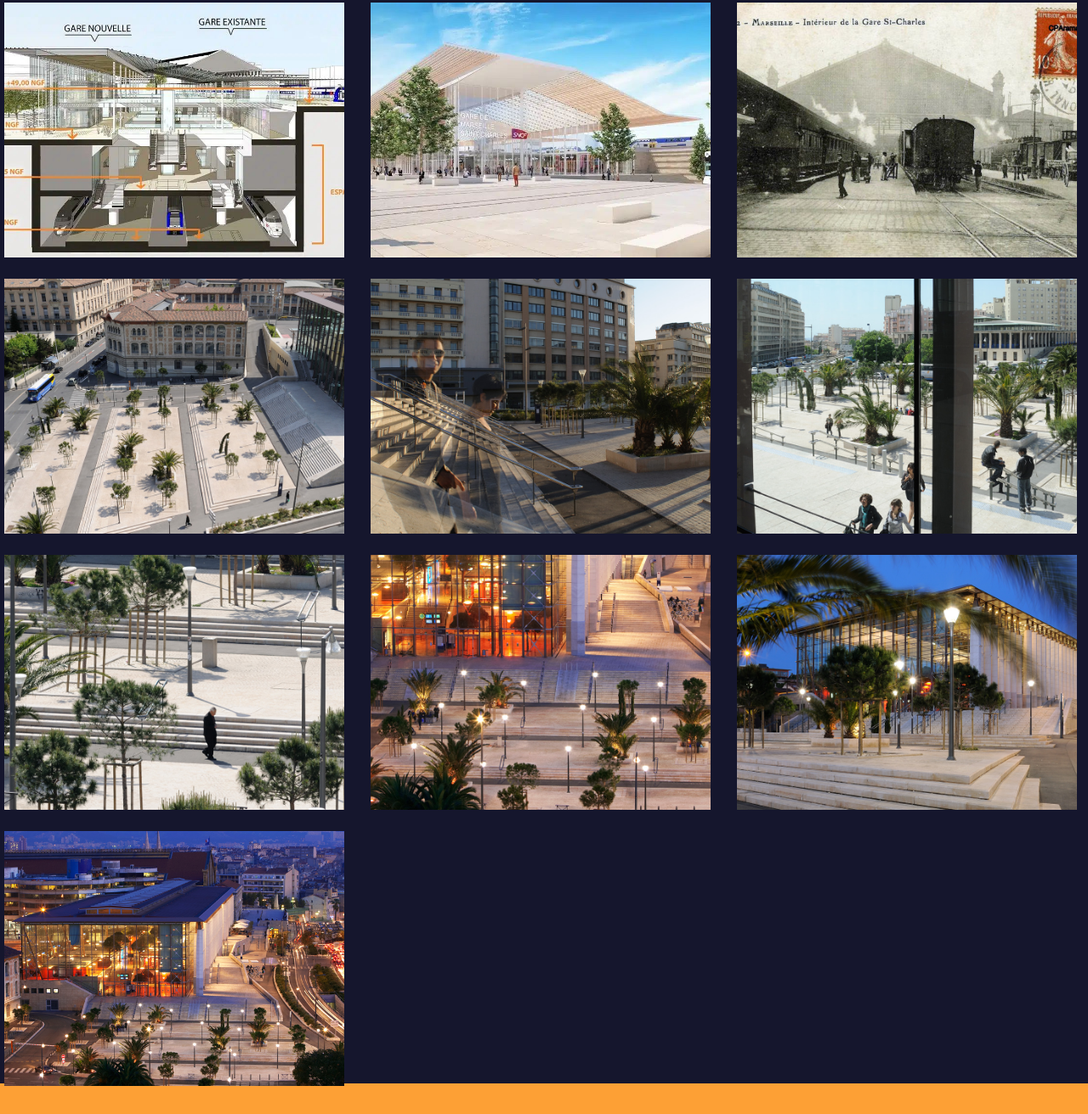
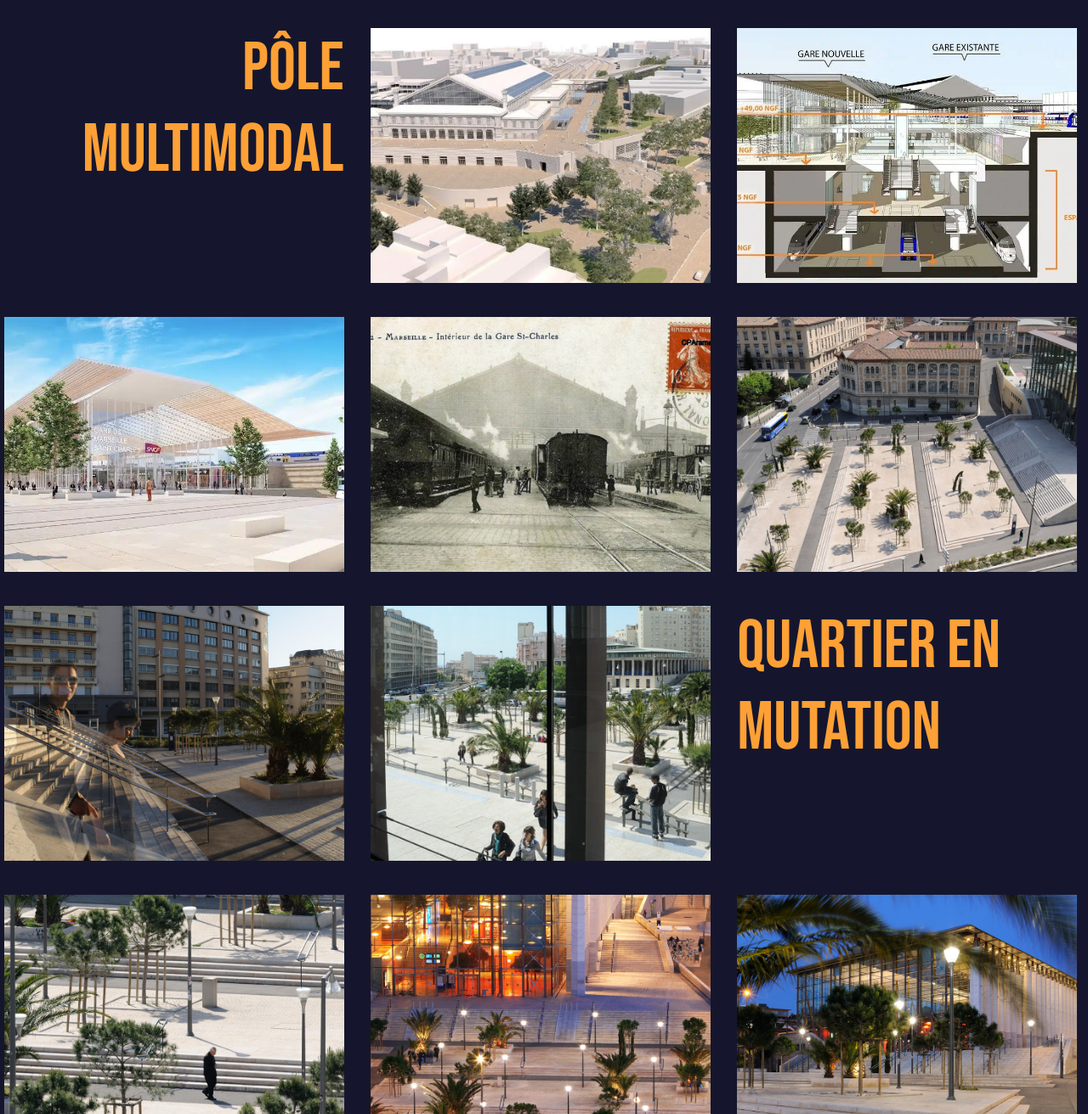
Before and after one commit to sandra-mastropasqua/Fansite, a plain HTML site: page pictures1.html in a window 1280 px wide. Shown: the part 1489-2800 px from the top of the page at 85% size. Drawn offline with Linux system fonts and the light colour scheme; a web font is replaced by a local one.

Commit message:
added text to history paragraphs, grid is good looking

```diff
--- a/fansite1.css
+++ b/fansite1.css
@@ -365,23 +365,22 @@ footer {
     margin-left: -30px;
 }
 
-.wrapper img {
+.wrapper * {
     height: 300px;
     width: 400px;
     object-fit: cover;
     margin: 5px;
     margin-top: 20px;
+    margin-bottom: 20px;
 }
 
-.pic1:hover {
-    .hidden1 {
-        display: block;
-
-    }
+.wrapper p {
+    font-size: 5em;
+    color: #FDA035;
 }
-
-.hidden1  {
-    display: none;
-    height: 150%;
-    width: 150%;
+.gridpara, .gridpara2 {
+    text-align: left;
 }
+.gridpara1 {
+    text-align: right;
+}
--- a/pictures1.html
+++ b/pictures1.html
@@ -30,11 +30,12 @@
     </div>
     <div class="wrapper">
         <img class="pic1" src="picstcharles/gare1.jpg" alt="">
-        <img class ="hidden1" src="picstcharles/gare1.jpg" alt="">
         <img src="picstcharles/gare2.jpg" alt="">
+        <p class="gridpara">Square Narvik, 13001 Marseille</p>
         <img src="picstcharles/gare3.jpg" alt="">
         <img src="picstcharles/gare4.jpg" alt="">
         <img src="picstcharles/gare5.jpg" alt="">
+        <p class="gridpara1">pôle multimodal</p>
         <img src="picstcharles/gare6.jpg" alt="">
         <img src="picstcharles/gare7.jpg" alt="">
         <img src="picstcharles/gare8.jpg" alt="">
@@ -42,10 +43,10 @@
         <img src="picstcharles/gare10.jpg" alt="">
         <img src="picstcharles/gare11.jpg" alt="">
         <img src="picstcharles/gare12.jpg" alt="">
+        <p class="gridpara2">quartier en mutation</p>
         <img src="picstcharles/gare13.jpg" alt="">
         <img src="picstcharles/gare14.jpg" alt="">
         <img src="picstcharles/gare15.jpg" alt="">
-        <img src="picstcharles/gare16.jpg" alt="">
     </div>
     <footer>
         <div class="footercontent">
```
Also changed, not shown: history.html (+10 -2 lines).
